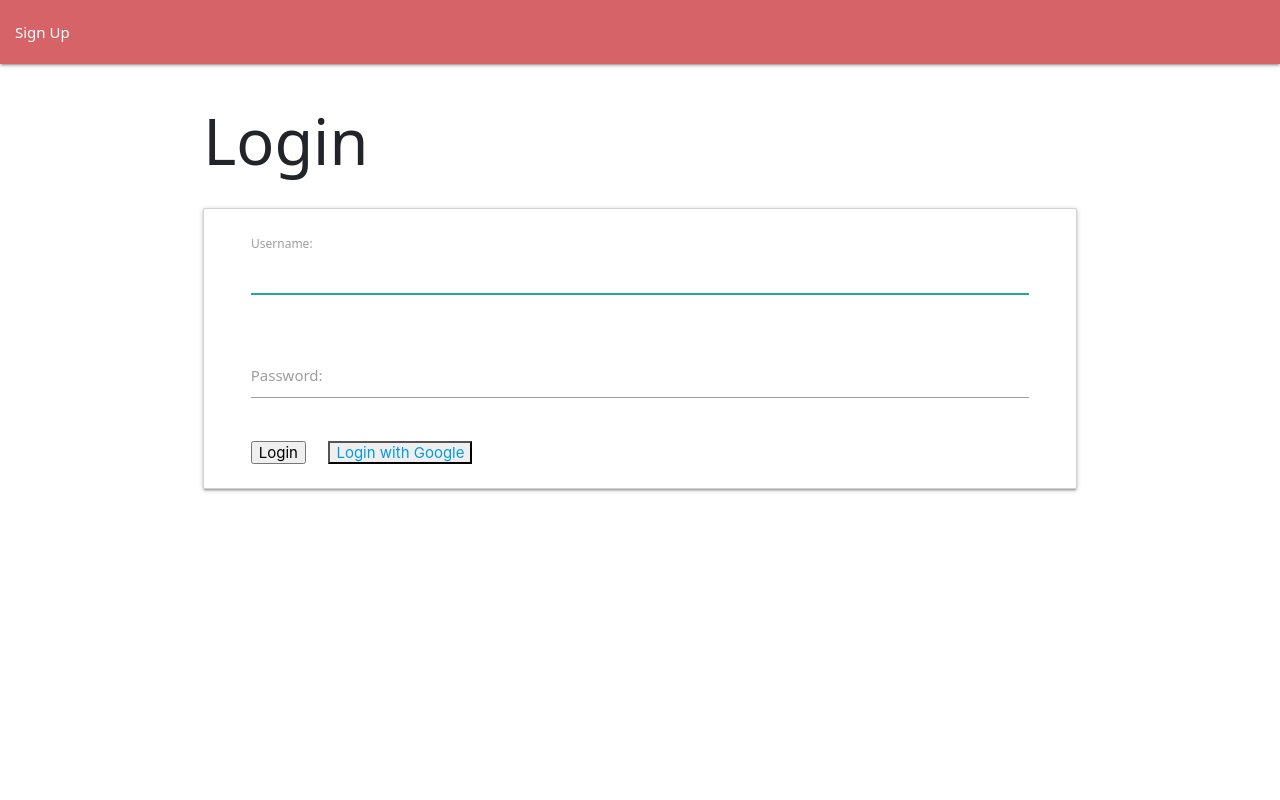
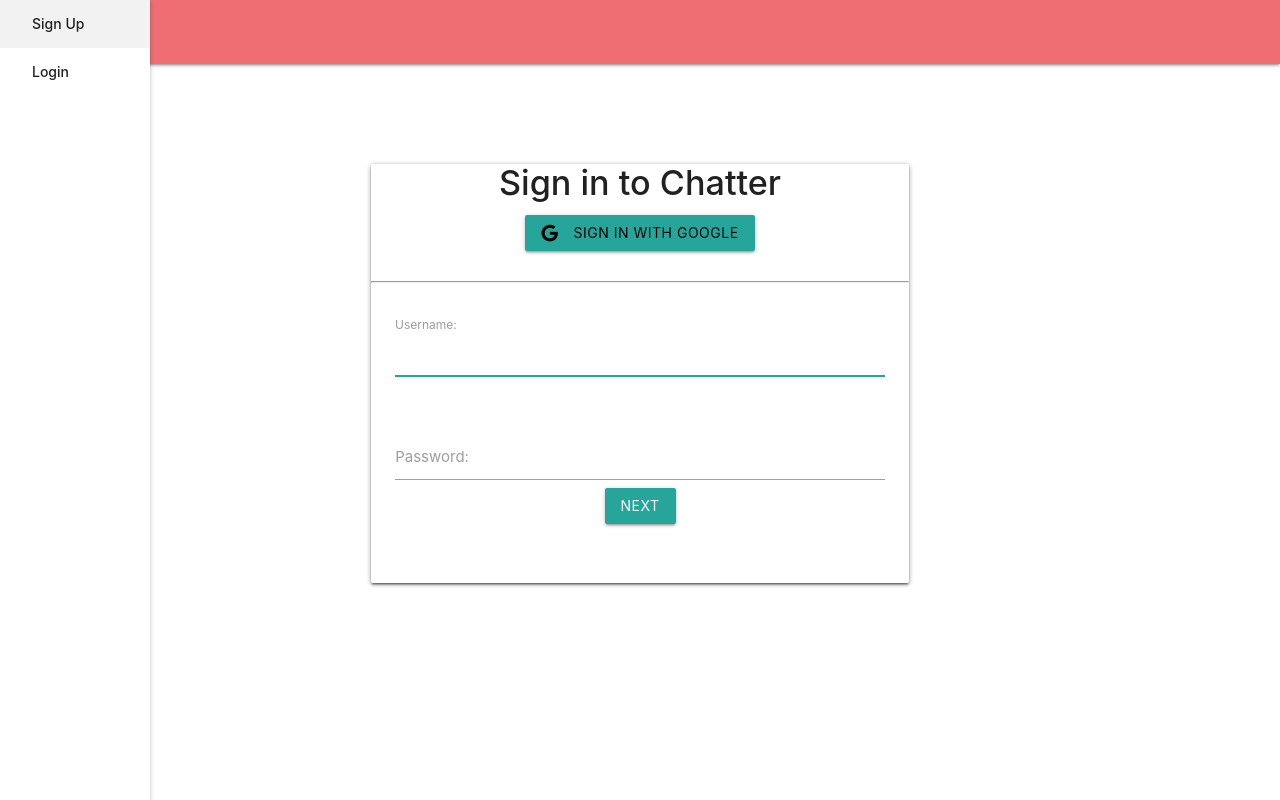
Before and after one commit to KZKS01/Chatter, a Django app: page /accounts/login/ in a window 1280 px wide. Run offline with Django 4.2, Linux system fonts and the light colour scheme; some libraries are stand-ins or nearby versions.

Commit message:
fix: fix login css

```diff
--- a/main_app/static/style.css
+++ b/main_app/static/style.css
@@ -1,4 +1,50 @@
-#submit-btn.btn-dark {
+/* base */
+#nav-mobile{
+    width: 150px;
+}
+
+#mainBase{
+    padding-left: 200px;
+}
+
+/* signup pg */
+.btn-dark {
     background-color: black;
     color: white;
-  }
+}
+
+.btn-dark:hover {
+    background-color: rgb(39, 39, 39);
+}
+
+.btn-light {
+    background-color: white;
+}
+
+.btn-light:hover {
+    background-color: rgb(240, 245, 250);
+}
+
+.btn-light a {
+    color: black;
+}
+
+/* login pg */
+#googleBtn {
+    width: 100%;
+    text-align: center;
+    border-bottom: 1px solid #000;
+    line-height: 0.1em;
+    margin: 10px 0 20px;
+ }
+
+ #googleBtn span {
+     background:#fff;
+     padding:0 10px;
+ }
+
+#signin{
+    width: 60%;
+    margin: auto;
+    margin-top: 100px;
+ }
--- a/main_app/templates/base.html
+++ b/main_app/templates/base.html
@@ -5,10 +5,10 @@
     <meta charset="UTF-8">
     <meta http-equiv="X-UA-Compatible" content="IE=edge">
     <meta name="viewport" content="width=device-width, initial-scale=1.0">
-    <link href="https://cdn.jsdelivr.net/npm/bootstrap@5.3.0-alpha3/dist/css/bootstrap.min.css" rel="stylesheet" integrity="sha384-KK94CHFLLe+nY2dmCWGMq91rCGa5gtU4mk92HdvYe+M/SXH301p5ILy+dN9+nJOZ" crossorigin="anonymous">
+    <link rel="stylesheet" href="{% static 'style.css' %}">
     <link rel="stylesheet" href="https://cdnjs.cloudflare.com/ajax/libs/materialize/1.0.0/css/materialize.min.css">
-    <link rel="stylesheet" href="{% static 'style.css' %}">
-    <script src="https://cdn.jsdelivr.net/npm/bootstrap@5.3.0-alpha3/dist/js/bootstrap.bundle.min.js" integrity="sha384-ENjdO4Dr2bkBIFxQpeoTz1HIcje39Wm4jDKdf19U8gI4ddQ3GYNS7NTKfAdVQSZe" crossorigin="anonymous"></script>
+    <link rel="stylesheet" href="https://cdnjs.cloudflare.com/ajax/libs/font-awesome/4.7.0/css/font-awesome.min.css">
+    <script src="https://code.jquery.com/jquery-3.6.0.min.js"></script>
     <script src="https://cdnjs.cloudflare.com/ajax/libs/materialize/1.0.0/js/materialize.min.js"></script>
     {% block title %}
     <title>Chatter</title>
@@ -17,12 +17,12 @@
 <body>
     <header>
         <nav>
-            <ul class="nav flex-column">
+            <ul id="nav-mobile" class="sidenav sidenav-fixed">
                 {% if user.is_authenticated %}
-                <li class="nav-item">
-                    <a class="nav-link" href="{% url 'logout' %}">Logout</a>
-                    <a class="nav-link" href="{% url 'home' %}">Home</a>
-                    <a class="nav-link" href="{% url 'post_compose' %}">New Post</a>
+                <li class="bold">
+                    <a class="waves-effect waves-teal" href="{% url 'logout' %}">Logout</a>
+                    <a class="waves-effect waves-teal" href="{% url 'home' %}">Home</a>
+                    <a class="waves-effect waves-teal" href="{% url 'post_compose' %}">New Post</a>
                 </li>
                 {% else %}
                 <li class="nav-item">
@@ -35,7 +35,9 @@
             </ul>
         </nav>
     </header>
+
     {% block content %}
     {% endblock %}
+
 </body>
 </html>
--- a/main_app/templates/registration/login.html
+++ b/main_app/templates/registration/login.html
@@ -8,7 +8,9 @@
 
 {% block content %}
 <div class="container">
-    <h1>Login</h1>
+    <div class="col card hoverable s10 m6 l4 mx-auto center-align" id="signin">
+        <div class="col card hoverable s10 m6 1">
+            <h4><strong>Sign in to Chatter</strong></h4>
 
             {% if error %}
             <p>{{ error }}</p>
@@ -22,13 +24,20 @@
             </ul>
             {% endif %}
 
-    <div class="valign-wrapper row login-box center-align">
-        <div class="col card hoverable s10 m6 l4">
+            <div class="d-grid gap-2 col-6 mx-auto">
+                <button class="btn btn-light rounded-pill">
+                    <a href="{% provider_login_url 'google'%}?next=/">
+                        <i class="fa fa-google left"></i>Sign in with Google
+                    </a>
+                </button>
+            </div>
+            <br>
+            <hr>
             <form method="POST" class="col s12">
                 <div class="card-content">
                     {% csrf_token %}
                     <div class="row">
-                        <div class="input-field col s12">
+                        <div class="input-field col s12" id="login-form">
                             {{ form.username.label_tag }}
                             {{ form.username }}
                         </div>
@@ -37,18 +46,14 @@
                         <div class="input-field col s12">
                             {{ form.password.label_tag }}
                             {{ form.password }}
+                            <div class="d-grid gap-2 col-6 mx-auto">
+                                <input type="submit" value="Next" class="btn btn-dark rounded-pill" id="login-btn">
                             </div>
                         </div>
-                    <div class="d-grid gap-4 d-md-flex">
-                        <input type="submit" value="Login">
-                        <button>
-                            <a href="{% provider_login_url 'google'%}?next=/">
-                                Login with Google
-                            </a>
                     </div>
-                    </button>
             </form>
         </div>
     </div>
 </div>
+
 {% endblock %}
```
Also changed, not shown: main_app/templates/home.html (+7 -2 lines). Lines whose indentation alone changed are shown as unchanged.
